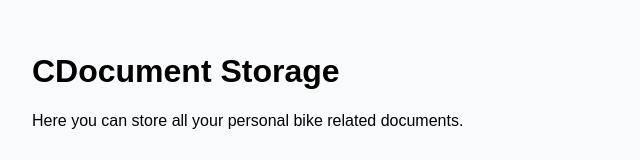
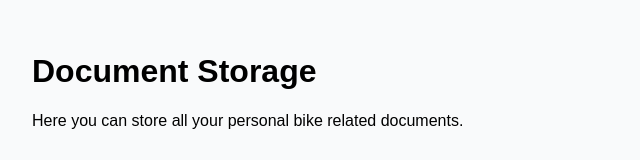
Before and after one commit to MatasZos/RoadGuardian, a Next.js app: page /documents in a window 1280 px wide. Shown: the top 160 px of the page, without its empty margins (0-640 px from the left). Built offline with nearby package versions, Linux system fonts and the light colour scheme.

Commit message:
Fix heading typo in DocumentsPage component

```diff
--- a/src/app/documents/page.js
+++ b/src/app/documents/page.js
@@ -1,7 +1,7 @@
 export default function DocumentsPage() {
   return (
     <main style={{ padding: "2rem", fontFamily: "sans-serif" }}>
-      <h1>CDocument Storage</h1>
+      <h1>Document Storage</h1>
       <p>Here you can store all your personal bike related documents.</p>
     </main>
   );
```
